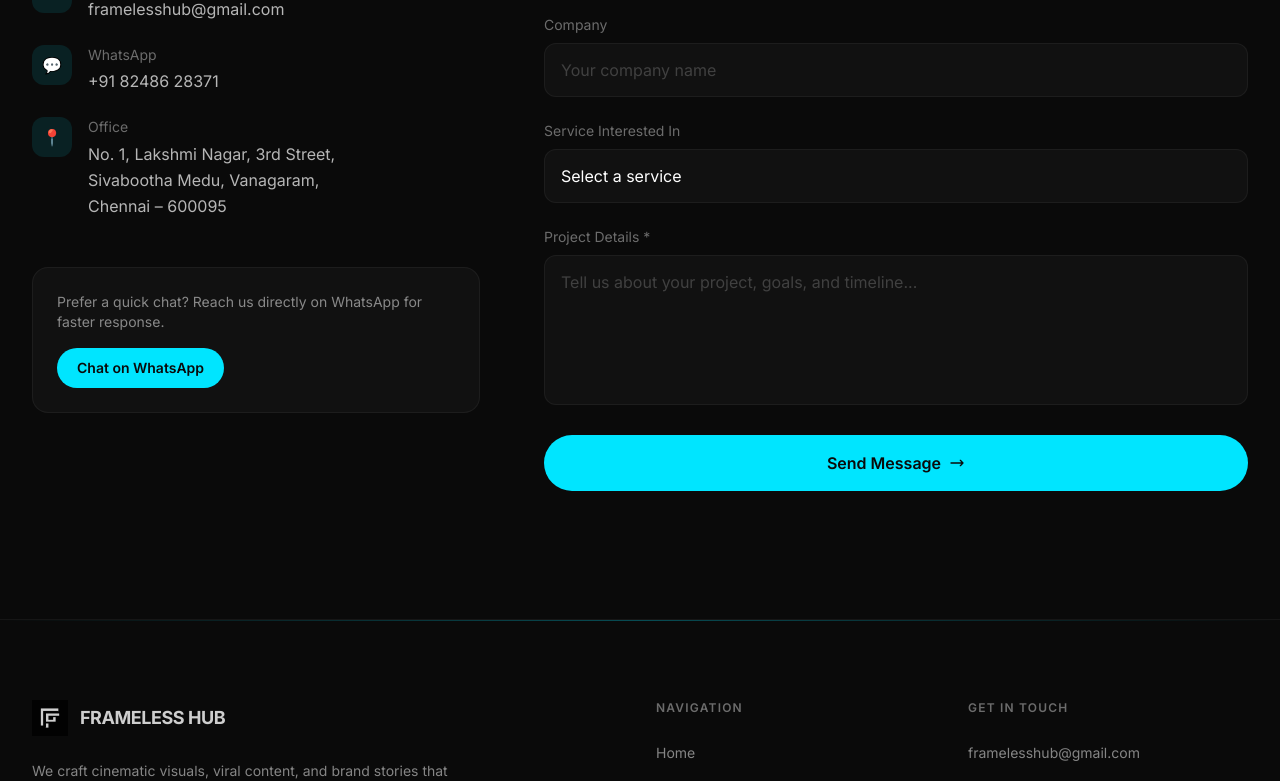
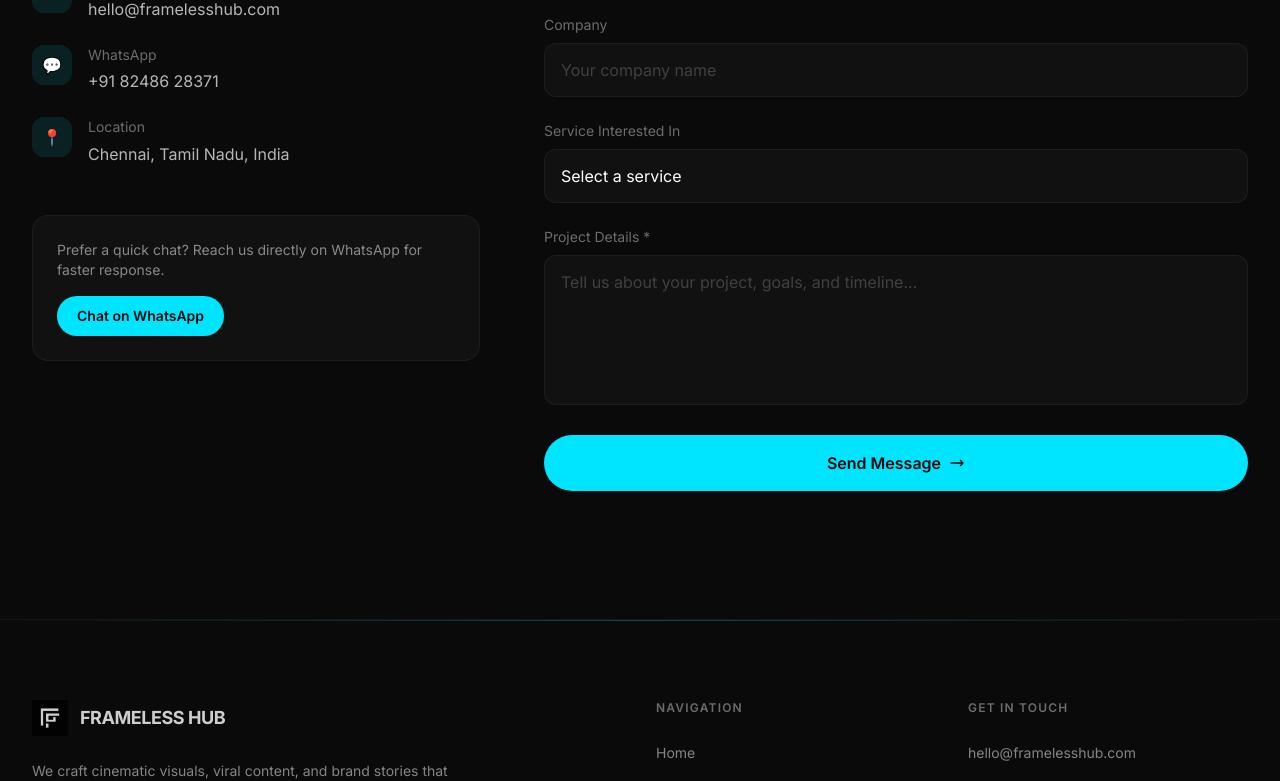
Before and after one commit to framelesshub-ui/frameless, a Next.js app: page /contact in a window 1280 px wide. Shown: the part 631-1412 px from the top of the page. Built offline with nearby package versions, Linux system fonts and the light colour scheme.

Commit message:
Update contact email to hello@framelesshub.com and location to Chennai, Tamil Nadu, India

```diff
--- a/src/components/ContactPageContent.tsx
+++ b/src/components/ContactPageContent.tsx
@@ -150,10 +150,10 @@ export default function ContactPageContent() {
                   <div>
                     <p className="text-sm text-white/40 mb-1">Email</p>
                     <a
-                      href="mailto:framelesshub@gmail.com"
+                      href="mailto:hello@framelesshub.com"
                       className="text-white/70 hover:text-accent transition-colors"
                     >
-                      framelesshub@gmail.com
+                      hello@framelesshub.com
                     </a>
                   </div>
                 </div>
@@ -180,11 +180,9 @@ export default function ContactPageContent() {
                     📍
                   </div>
                   <div>
-                    <p className="text-sm text-white/40 mb-1">Office</p>
+                    <p className="text-sm text-white/40 mb-1">Location</p>
                     <p className="text-white/70 leading-relaxed">
-                      No. 1, Lakshmi Nagar, 3rd Street,<br />
-                      Sivabootha Medu, Vanagaram,<br />
-                      Chennai – 600095
+                      Chennai, Tamil Nadu, India
                     </p>
                   </div>
                 </div>
--- a/src/components/Footer.tsx
+++ b/src/components/Footer.tsx
@@ -98,10 +98,10 @@ export default function Footer() {
             <ul className="space-y-3">
               <li>
                 <a
-                  href="mailto:framelesshub@gmail.com"
+                  href="mailto:hello@framelesshub.com"
                   className="text-sm text-white/50 hover:text-accent transition-colors duration-300"
                 >
-                  framelesshub@gmail.com
+                  hello@framelesshub.com
                 </a>
               </li>
               <li>
```
